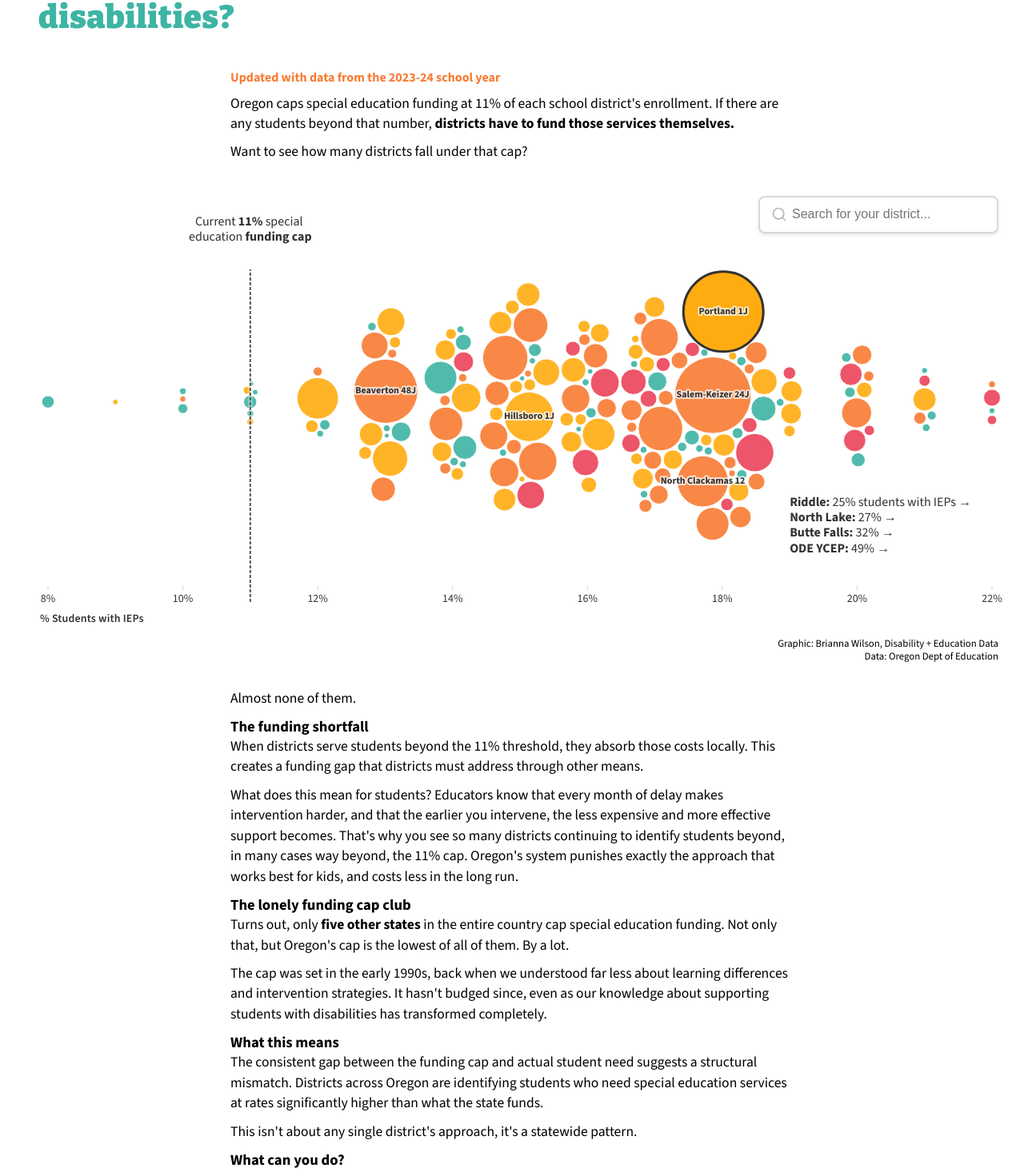
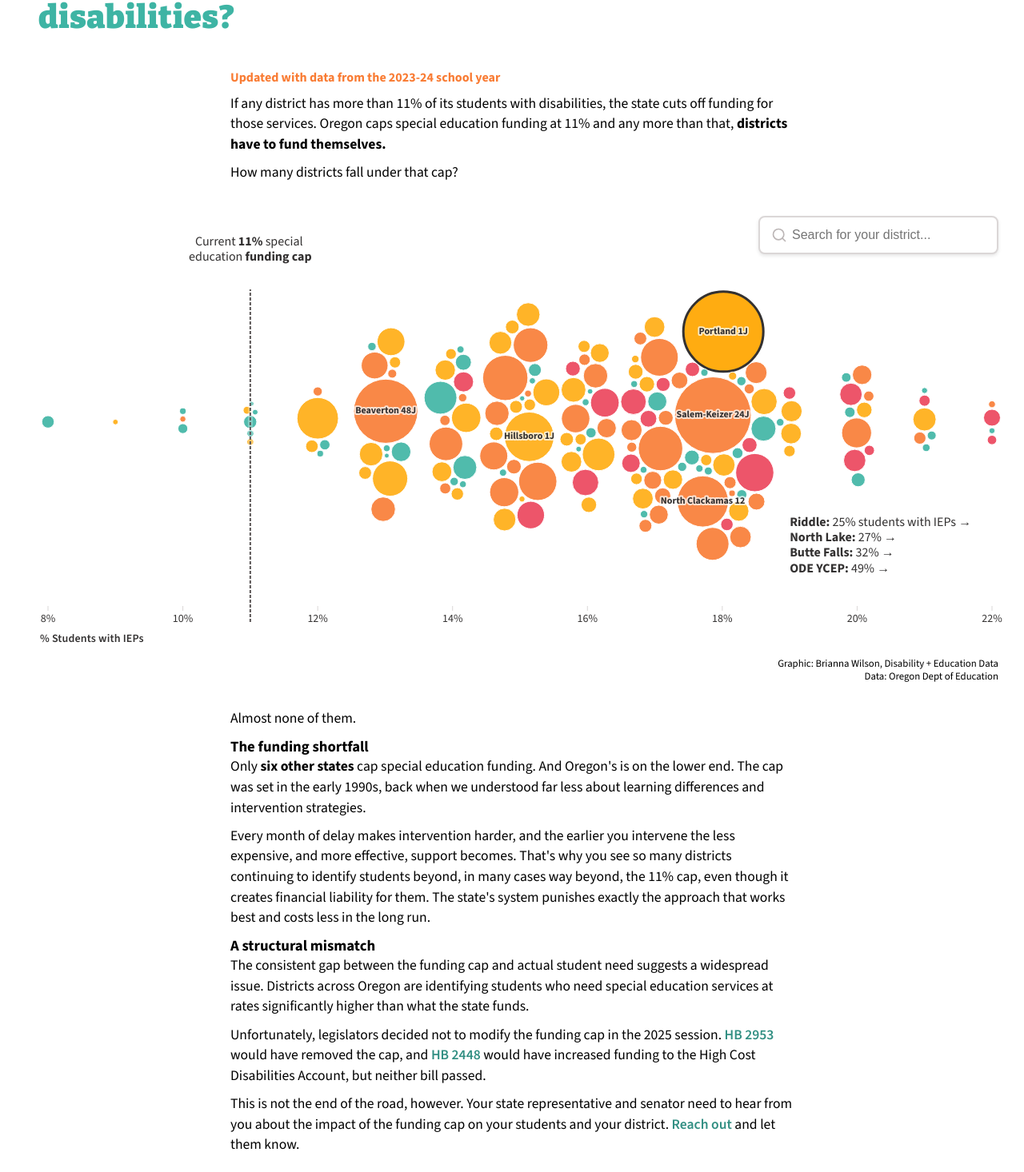
Before and after one commit to bronna/iepdata, a SvelteKit app: page /funding in a window 1280 px wide. Shown: the part 146-1612 px from the top of the page at 80% size. Built offline with nearby package versions, Linux system fonts and the light colour scheme.

Commit message:
text and nav links

```diff
--- a/src/lib/components/NavLinks.svelte
+++ b/src/lib/components/NavLinks.svelte
@@ -6,8 +6,8 @@
 </script>
 
 <nav class={direction} style="--linkColor: {linkColor}">
-    <a href="/inclusion">Inclusion</a>
-    <a href="/funding">Funding</a>
+    <!-- <a href="/inclusion">Inclusion</a> -->
+    <a href="/funding">SCHOOL Funding</a>
     <a href="/about">About</a>
     <a href="/resources">Resources</a>
     <a href="/contact">Contact</a>
--- a/src/routes/funding/+page.svelte
+++ b/src/routes/funding/+page.svelte
@@ -40,11 +40,11 @@
             </h3>
 
             <p>
-                Oregon caps special education funding at 11% of each school district's enrollment. If there are any students beyond that number, <strong>districts have to fund those services themselves.</strong>
+                If any district has more than 11% of its students with disabilities, the state cuts off funding for those services. Oregon caps special education funding at 11% and any more than that, <strong>districts have to fund themselves.</strong>
             </p>
 
             <p>
-                Want to see how many districts fall under that cap?
+                How many districts fall under that cap?
             </p>
         </div>
 
@@ -67,40 +67,24 @@
                 The funding shortfall
             </h3>
             <p>
-                When districts serve students beyond the 11% threshold, they absorb those costs locally. This creates a funding gap that districts must address through other means.
+                Only <strong>six other states</strong> cap special education funding. And Oregon's is on the lower end. The cap was set in the early 1990s, back when we understood far less about learning differences and intervention strategies.
             </p>
+
             <p>
-                What does this mean for students? Educators know that every month of delay makes intervention harder, and that the earlier you intervene, the less expensive and more effective support becomes. That's why you see so many districts continuing to identify students beyond, in many cases way beyond, the 11% cap. Oregon's system punishes exactly the approach that works best for kids, and costs less in the long run.
+               Every month of delay makes intervention harder, and the earlier you intervene the less expensive, and more effective, support becomes. That's why you see so many districts continuing to identify students beyond, in many cases way beyond, the 11% cap, even though it creates financial liability for them. The state's system punishes exactly the approach that works best and costs less in the long run.
             </p>
 
             <h3>
-                The lonely funding cap club
+                A structural mismatch
             </h3>
             <p>
-                Turns out, only <strong>five other states</strong> in the entire country cap special education funding. Not only that, but Oregon's cap is the lowest of all of them. By a lot.
+                The consistent gap between the funding cap and actual student need suggests a widespread issue. Districts across Oregon are identifying students who need special education services at rates significantly higher than what the state funds.
             </p>
-            <p>
-                The cap was set in the early 1990s, back when we understood far less about learning differences and intervention strategies. It hasn't budged since, even as our knowledge about supporting students with disabilities has transformed completely.
-            </p>
-
-            <h3>
-                What this means
-            </h3>
-            <p>
-                The consistent gap between the funding cap and actual student need suggests a structural mismatch. Districts across Oregon are identifying students who need special education services at rates significantly higher than what the state funds.
-            </p>
-            <p>
-                This isn't about any single district's approach, it's a statewide pattern.
-            </p>
-
-            <h3>
-                What can you do?
-            </h3>
             <p>
                 Unfortunately, legislators decided not to modify the funding cap in the 2025 session.  <a href="https://olis.oregonlegislature.gov/liz/2025R1/Measures/Overview/HB2953" target="_blank">HB 2953</a> would have removed the cap, and <a href="https://olis.oregonlegislature.gov/liz/2025R1/Measures/Overview/HB2448" target="_blank">HB 2448</a> would have increased funding to the High Cost Disabilities Account, but neither bill passed.
             </p>
             <p>
-                This is not the end of the road, however. Your state representative and senator need to hear from you about the impact of the funding cap on your students and your district. If you want to see change, <a href="https://geo.maps.arcgis.com/apps/instant/lookup/index.html?appid=fd070b56c975456ea2a25f7e3f4289d1" target="_blank">reach out</a> to them and let them know how this affects you.
+                This is not the end of the road, however. Your state representative and senator need to hear from you about the impact of the funding cap on your students and your district. <a href="https://geo.maps.arcgis.com/apps/instant/lookup/index.html?appid=fd070b56c975456ea2a25f7e3f4289d1" target="_blank">Reach out</a> and let them know.
             </p>
         </div>
 
```
